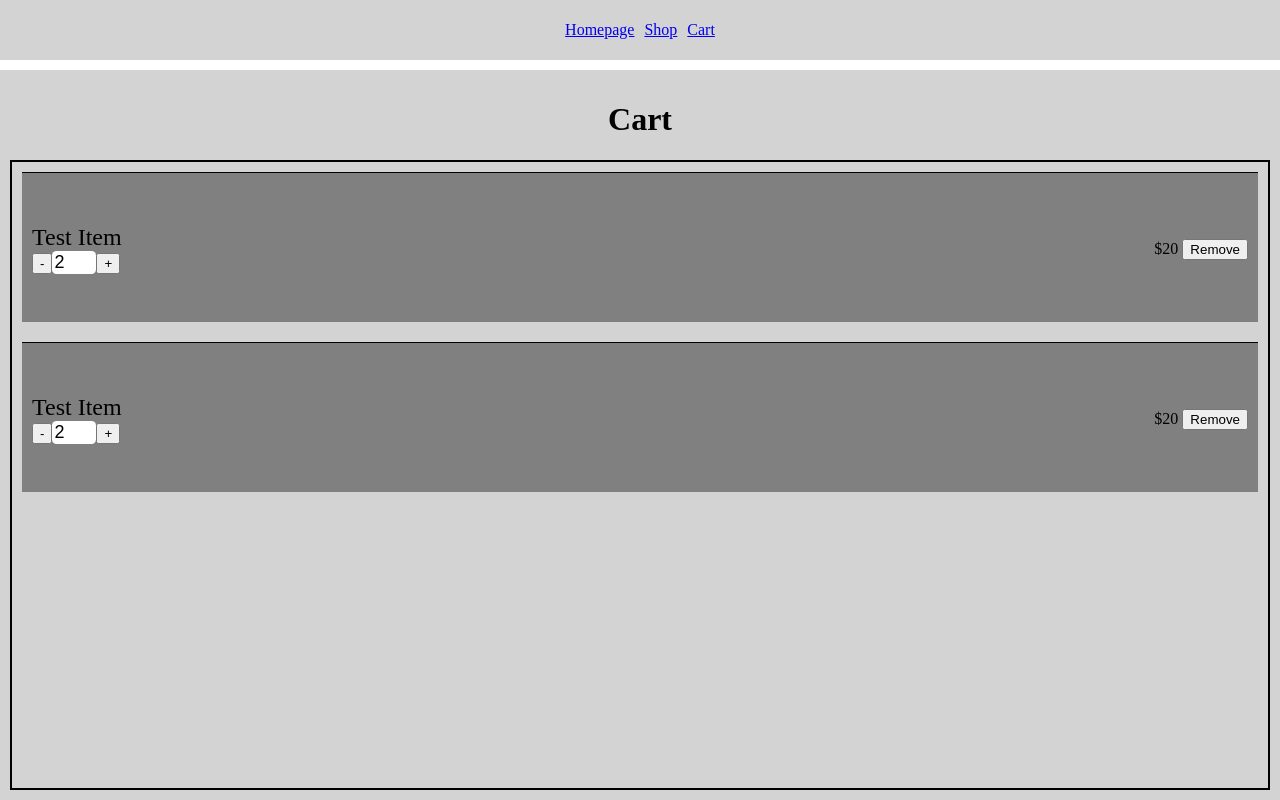
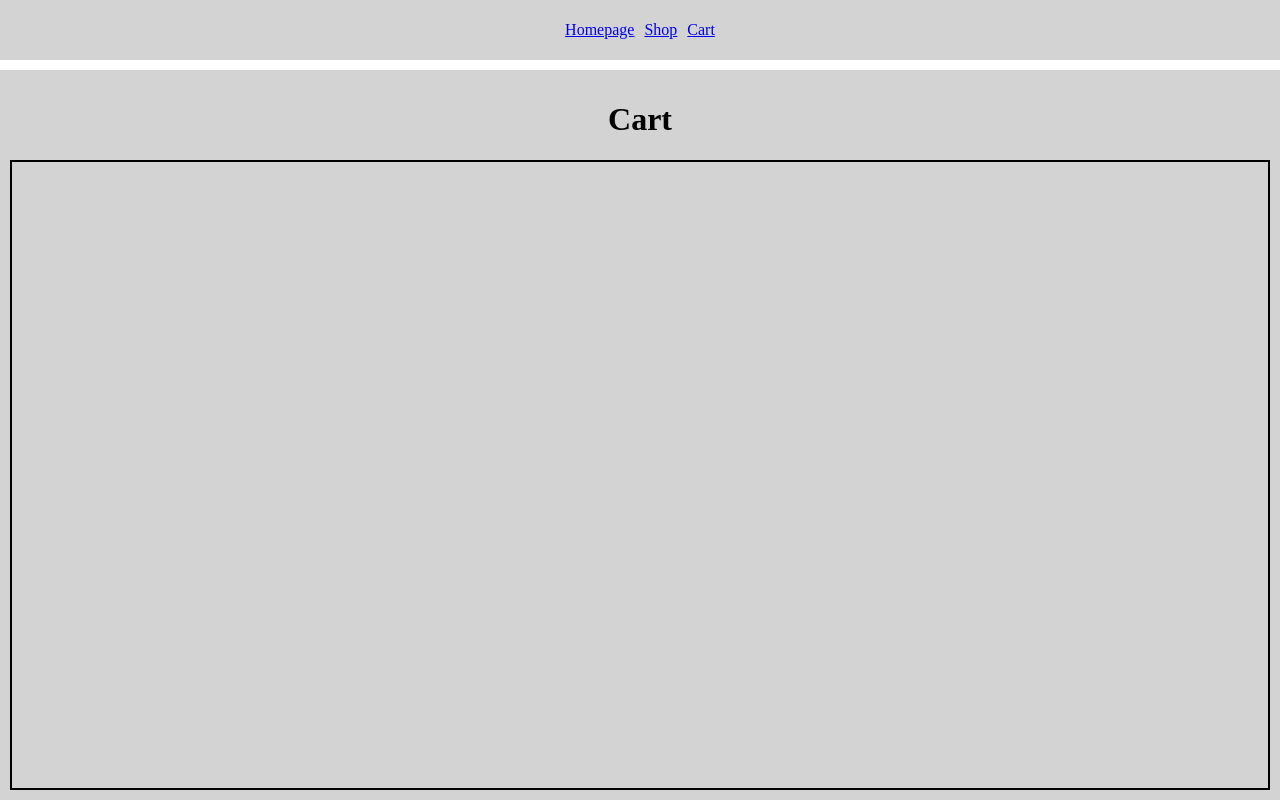
Before and after one commit to GhidBase/shopping-cart-react, a React (Vite) app: page /cart in a window 1280 px wide. Built offline with nearby package versions, Linux system fonts and the light colour scheme.

Commit message:
Selected items show in the cart now

```diff
--- a/src/components/Cart.jsx
+++ b/src/components/Cart.jsx
@@ -1,16 +1,30 @@
 import { Fragment } from "react";
-import { Link } from "react-router";
+import { Link, useOutletContext } from "react-router";
 import styles from "./Cart.module.css";
 import CartItem from "./CartItem";
 
 function Cart() {
+    const [cartItems, setCartItems] = useOutletContext();
+
+    function parseCart() {
+        console.log("cart items");
+        return cartItems.map((item) => {
+            console.log(item);
+            return (
+                <CartItem
+                    key={item.id}
+                    title={item.title}
+                    quantity={item.quantity}
+                    price={item.price}
+                />
+            );
+        });
+    }
+
     return (
         <Fragment>
             <h1>Cart</h1>
-            <div className={styles.cart}>
-                <CartItem title="Test Item" price={20} quantity={2} />
-                <CartItem title="Test Item" price={20} quantity={2} />
-            </div>
+            <div className={styles.cart}>{parseCart()}</div>
         </Fragment>
     );
 }
--- a/src/components/CartItem.jsx
+++ b/src/components/CartItem.jsx
@@ -10,6 +10,8 @@ function CartItem({ title, price, quantity }) {
                         <button>-</button>
                         <input
                             className={styles.quantityField}
+                            // I need to add an onChange here that updates the cartItems data
+                            // whenever the quantity input field is used
                             value={quantity}
                         />
                         <button>+</button>
--- a/src/components/Shop.jsx
+++ b/src/components/Shop.jsx
@@ -14,14 +14,20 @@ function Shop() {
             .then((result) => setStoreData(result));
     }, []);
 
-    function handleAddToCart(title, id) {
+    function handleAddToCart(title, id, price, quantity) {
         // findIndex returns -1 if there's no result
+        // I use that to decide whether to push or to update
         const itemIndex = cartItems.findIndex((item) => item.id == id);
         let newCartItems = [...cartItems];
         if (itemIndex > -1) {
-            newCartItems[itemIndex].quantity += 1;
+            newCartItems[itemIndex].quantity += quantity;
         } else {
-            newCartItems.push({ title: title, quantity: 3, id: id });
+            newCartItems.push({
+                title: title,
+                quantity: quantity,
+                id: id,
+                price: price,
+            });
         }
         console.log(newCartItems);
         setCartItems(newCartItems);
--- a/src/components/ShopItem.jsx
+++ b/src/components/ShopItem.jsx
@@ -27,7 +27,7 @@ function ShopItem({ title, price, handleAddToCart, id }) {
                 </button>
             </div>
 
-            <button onClick={() => handleAddToCart(title, id)}>
+            <button onClick={() => handleAddToCart(title, id, price, quantity)}>
                 Add to Cart
             </button>
         </div>
```
